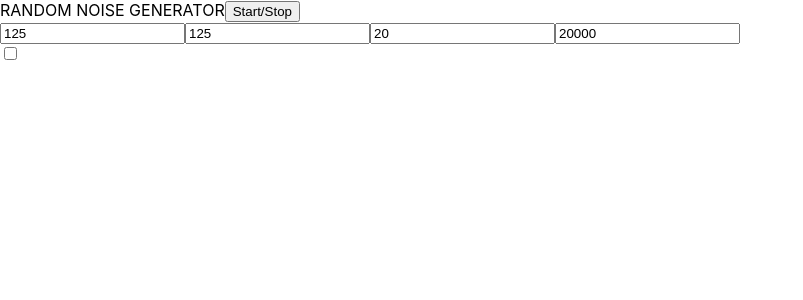
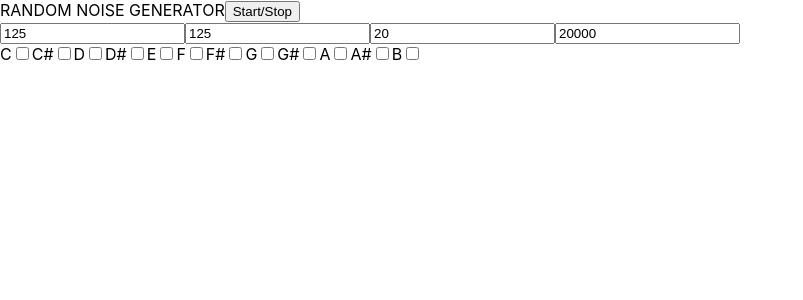
Before and after one commit to CodeKrakken/random-noise-generator, a React (Create React App) app: page / in a window 1280 px wide. Shown: the top 300 px of the page, without its empty margins (0-803 px from the left). Built offline with nearby package versions, Linux system fonts and the light colour scheme.

Commit message:
Switch between any scale

```diff
--- a/src/App.jsx
+++ b/src/App.jsx
@@ -83,7 +83,13 @@ const getActiveFrequencies = () => {
       oscillator10.type = waveType
       const frequency = getRandomFrequency();
       console.log(frequency)
-      oscillator10.frequency.value = frequency
+
+      try {
+        oscillator10.frequency.value = frequency
+      } catch (error) {
+        console.log(error)
+      }
+
       const level = Math.random()
       gain10.gain.value = level
       setTimeout(stopNote, noteLength)
@@ -158,12 +164,19 @@ const getActiveFrequencies = () => {
           )
         }
       </form>
-      <input
-        type="checkbox"
-        value="C"
-        checked={checked}
-        onChange={handleChange}
-      />
+      {
+        Object.keys(scales).map(key =>
+          <>
+            <label>{key}</label>
+            <input
+              type="checkbox"
+              value={key}
+              checked={activeKeys.includes(key)}
+              onChange={handleChange}
+            />
+          </>
+        )
+      }
     </div>
   );
 }
--- a/src/data.jsx
+++ b/src/data.jsx
@@ -23,7 +23,10 @@ export  const scales = {
   'F#': {major: [frequencies['F#'],   frequencies['G#'],  frequencies['A#'],  frequencies.B,      frequencies['C#'],  frequencies['D#'],  frequencies.F,    ]},
   G   : {major: [frequencies.G,       frequencies.A,      frequencies.B,      frequencies.C,      frequencies.D,      frequencies.E,      frequencies['F#'] ]},
   'G#': {major: [frequencies['G#'],   frequencies['A#'],  frequencies.C,      frequencies['C#'],  frequencies['D#'],  frequencies.F,      frequencies.G,    ]},
-  A   : {major: [frequencies.A,       frequencies.B,      frequencies['C#'],  frequencies.D,      frequencies.E,      frequencies['F#'],  frequencies['G#'] ]},
+  A   : {
+    major:  [frequencies.A,       frequencies.B,      frequencies['C#'],  frequencies.D,      frequencies.E,      frequencies['F#'],  frequencies['G#']],
+    minor:  [frequencies.A,       frequencies.B,      frequencies.C,      frequencies.D,      frequencies.E,      frequencies.F,      frequencies['G#']]
+  },
   'A#': {major: [frequencies['A#'],   frequencies.C,      frequencies.D,      frequencies['D#'],  frequencies.F,      frequencies.G,      frequencies.A,    ]},
   B   : {major: [frequencies.B,       frequencies['C#'],  frequencies['D#'],  frequencies.E,      frequencies['F#'],  frequencies['G#'],  frequencies['A#'] ]},
 }
```
